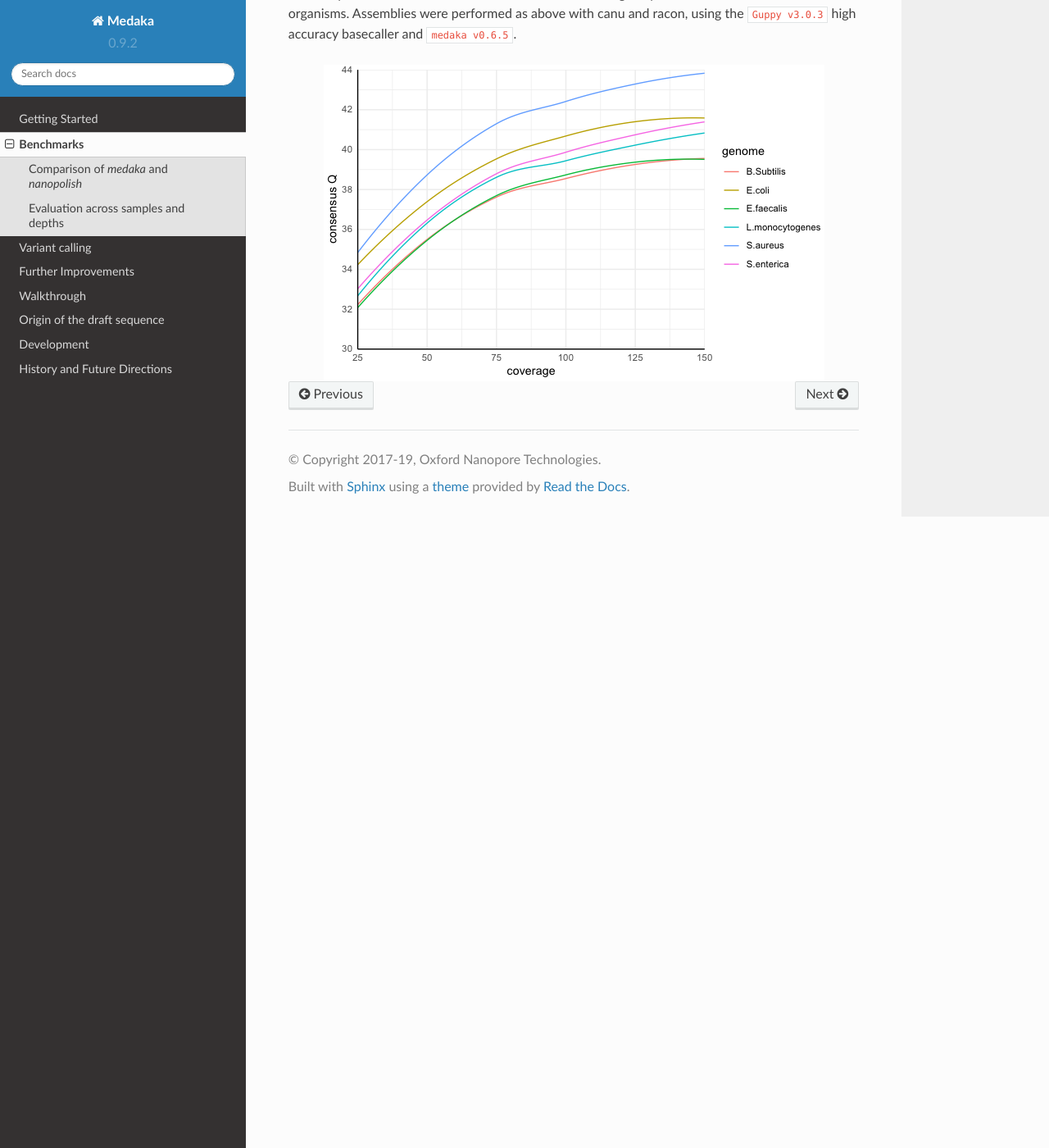
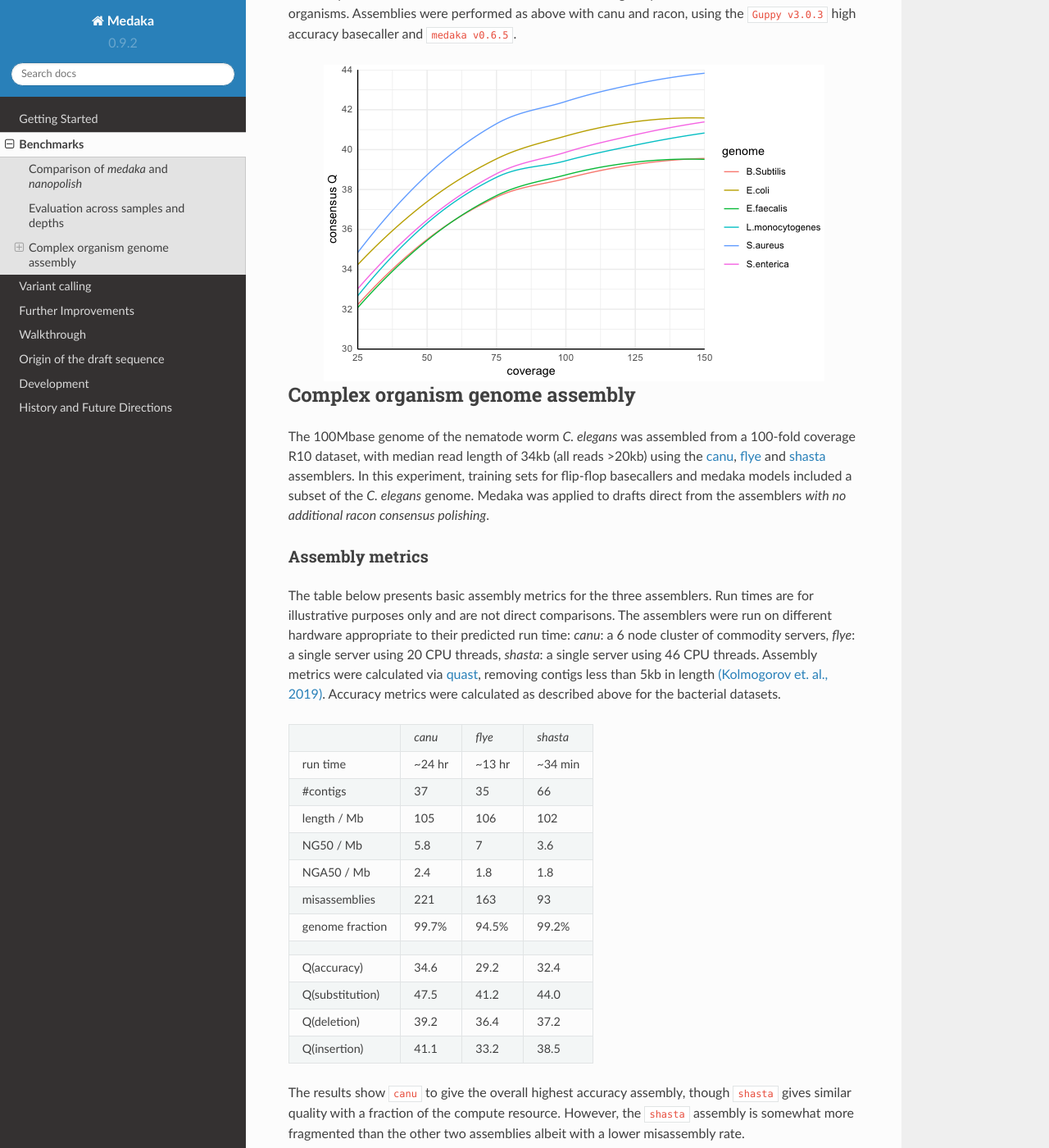
Before and after one commit to nanoporetech/medaka, a Sphinx documentation site: the page built from docs/benchmarks.rst, in a window 1280 px wide and 1400 px high, scrolled down 1589 px. Shown: the whole window at 82% size. Built offline with Sphinx 7.4.7 and the Read the Docs theme 2.0.0, drawn with Linux system fonts in a browser that asks for light colours; pages that are not in the unit, such as notebooks, are missing from menus; some of the changed text lies outside the part shown.

Commit message:
add assembly and accuracy benchmarks

```diff
--- a/docs/benchmarks.rst
+++ b/docs/benchmarks.rst
@@ -73,3 +73,96 @@ canu and racon, using the ``Guppy v3.0.3`` high accuracy basecaller and
 
 .. image:: images/cov_acc.png
     :align: center
+
+Complex organism genome assembly
+--------------------------------
+
+The 100Mbase genome of the nematode worm *C. elegans* was assembled from a 100-fold coverage R10
+dataset, with median read length of 34kb (all reads >20kb) using the
+`canu <https://canu.readthedocs.io/en/latest/index.html>`_,
+`flye <https://github.com/fenderglass/Flye>`_ and
+`shasta <https://github.com/chanzuckerberg/shasta>`_ assemblers.
+In this experiment, training sets for flip-flop basecallers and medaka models
+included a subset of the *C. elegans* genome. Medaka was applied to drafts direct from
+the assemblers *with no additional racon consensus polishing*.
+
+
+Assembly metrics
+****************
+
+The table below presents basic assembly metrics for the three assemblers. Run times are
+for illustrative purposes only and are not direct comparisons. The assemblers were run
+on different hardware appropriate to their predicted run time: *canu*: a 6 node cluster of
+commodity servers, *flye*: a single server using 20 CPU threads, *shasta*: a single
+server using 46 CPU threads. Assembly metrics were calculated via
+`quast <https://www.ncbi.nlm.nih.gov/pubmed/23422339>`_,
+removing contigs less than 5kb in length `(Kolmogorov et. al., 2019) <https://www.nature.com/articles/s41587-019-0072-8>`_.
+Accuracy metrics were calculated as described above for the bacterial datasets.
+
++-----------------+--------+--------+----------+
+|                 | *canu* | *flye* | *shasta* |
++-----------------+--------+--------+----------+
+| run time        | ~24 hr | ~13 hr | ~34 min  |
++-----------------+--------+--------+----------+
+| #contigs        | 37     | 35     | 66       |
++-----------------+--------+--------+----------+
+| length / Mb     | 105    | 106    | 102      |
++-----------------+--------+--------+----------+
+| NG50 / Mb       | 5.8    | 7      | 3.6      |
++-----------------+--------+--------+----------+
+| NGA50 / Mb      | 2.4    | 1.8    | 1.8      |
++-----------------+--------+--------+----------+
+| misassemblies   | 221    | 163    | 93       |
++-----------------+--------+--------+----------+
+| genome fraction | 99.7%  | 94.5%  | 99.2%    |
++-----------------+--------+--------+----------+
++-----------------+--------+--------+----------+
+| Q(accuracy)     |   34.6 |   29.2 |     32.4 |
++-----------------+--------+--------+----------+
+| Q(substitution) |   47.5 |   41.2 |     44.0 |
++-----------------+--------+--------+----------+
+| Q(deletion)     |   39.2 |   36.4 |     37.2 |
++-----------------+--------+--------+----------+
+| Q(insertion)    |   41.1 |   33.2 |     38.5 |
++-----------------+--------+--------+----------+
+
+The results show ``canu`` to give the overall highest accuracy assembly, though
+``shasta`` gives similar quality with a fraction of the compute resource. However,
+the ``shasta`` assembly is somewhat more fragmented than the other two assemblies
+albeit with a lower misassembly rate.
+
+The accuracy metrics can be calculated also outside of repetitive regions of the
+genome by use of `RepeatMasker <http://www.repeatmasker.org/species/ce.html>`_:
+
++-----------------+--------+--------+----------+
+|                 | *canu* | *flye* | *shasta* |
++-----------------+--------+--------+----------+
+| Q(accuracy)     |   37.3 |   32.7 |     35.2 |
++-----------------+--------+--------+----------+
+| Q(substitution) |   50.0 |   43.0 |     47.0 |
++-----------------+--------+--------+----------+
+| Q(deletion)     |   40.9 |   38.0 |     39.2 |
++-----------------+--------+--------+----------+
+| Q(insertion)    |   44.0 |   34.9 |     40.9 |
++-----------------+--------+--------+----------+
+
+Finally `busco <https://busco.ezlab.org>`_ can be used
+to measure the gene content of the three assemblies. Results are reported in the usual
+"busco notation", C: complete, S: complete and single copy, D: complete and duplicated,
+F: fragmented, M: missing. To aid comparison we also give scores for the reference sequence
+used for the assessments above.
+
++-----------+-------------------------------------------------+
+|           | BUSCO scores                                    |
++-----------+-------------------------------------------------+
+| reference | ``C:98.6%[S:98.0%,D:0.6%],F:0.8%,M:0.6%,n:982`` |
++-----------+-------------------------------------------------+
+| canu      | ``C:99.3%[S:98.6%,D:0.7%],F:0.6%,M:0.1%,n:982`` |
++-----------+-------------------------------------------------+
+| flye      | ``C:98.5%[S:98.1%,D:0.4%],F:1.1%,M:0.4%,n:982`` |
++-----------+-------------------------------------------------+
+| shasta    | ``C:99.0%[S:98.5%,D:0.5%],F:0.9%,M:0.1%,n:982`` |
++-----------+-------------------------------------------------+
+
+Curiously it is found that the canu and shasta assemblies show a higher complete count than
+the reference sequence (`WBcel235 <https://www.ncbi.nlm.nih.gov/assembly/GCF_000002985.6/>`_).
```
